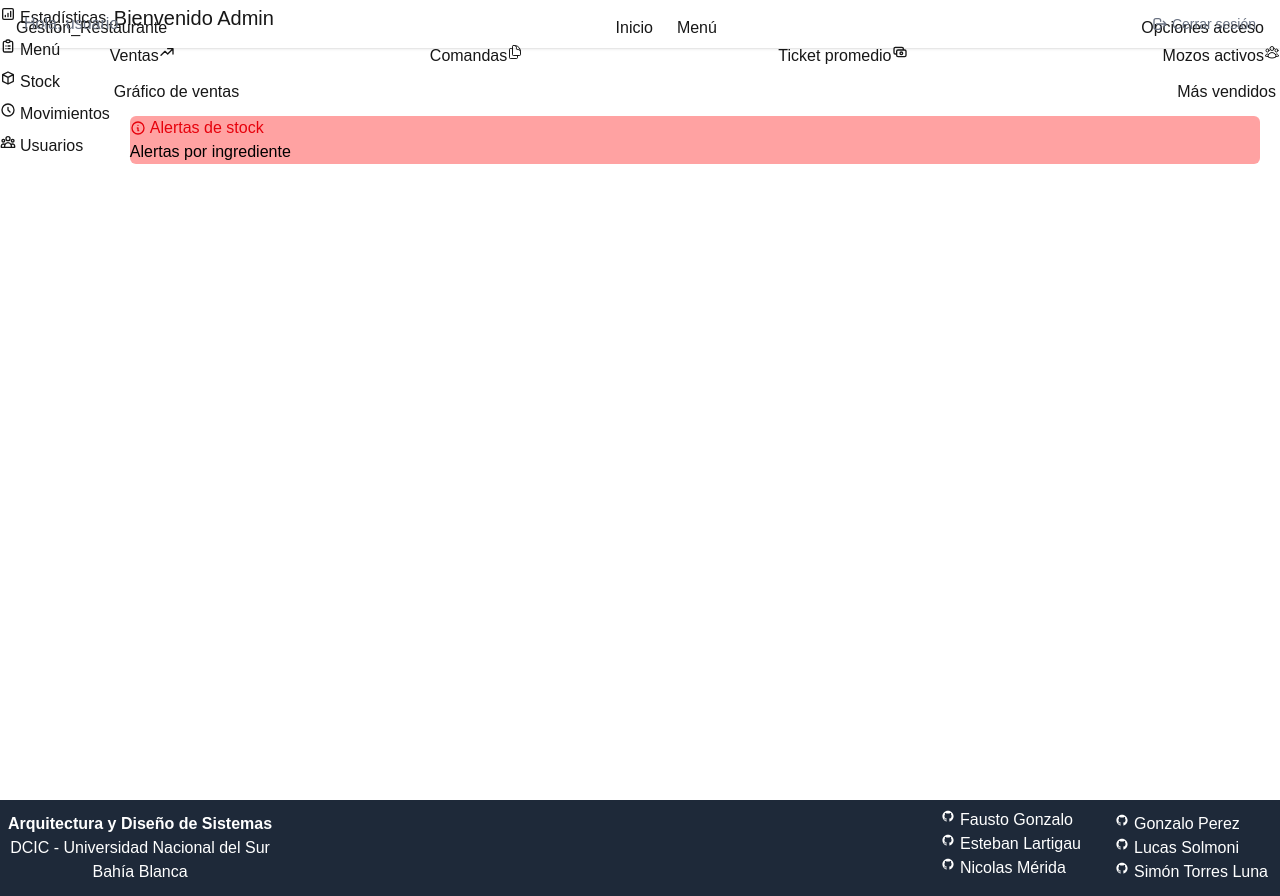
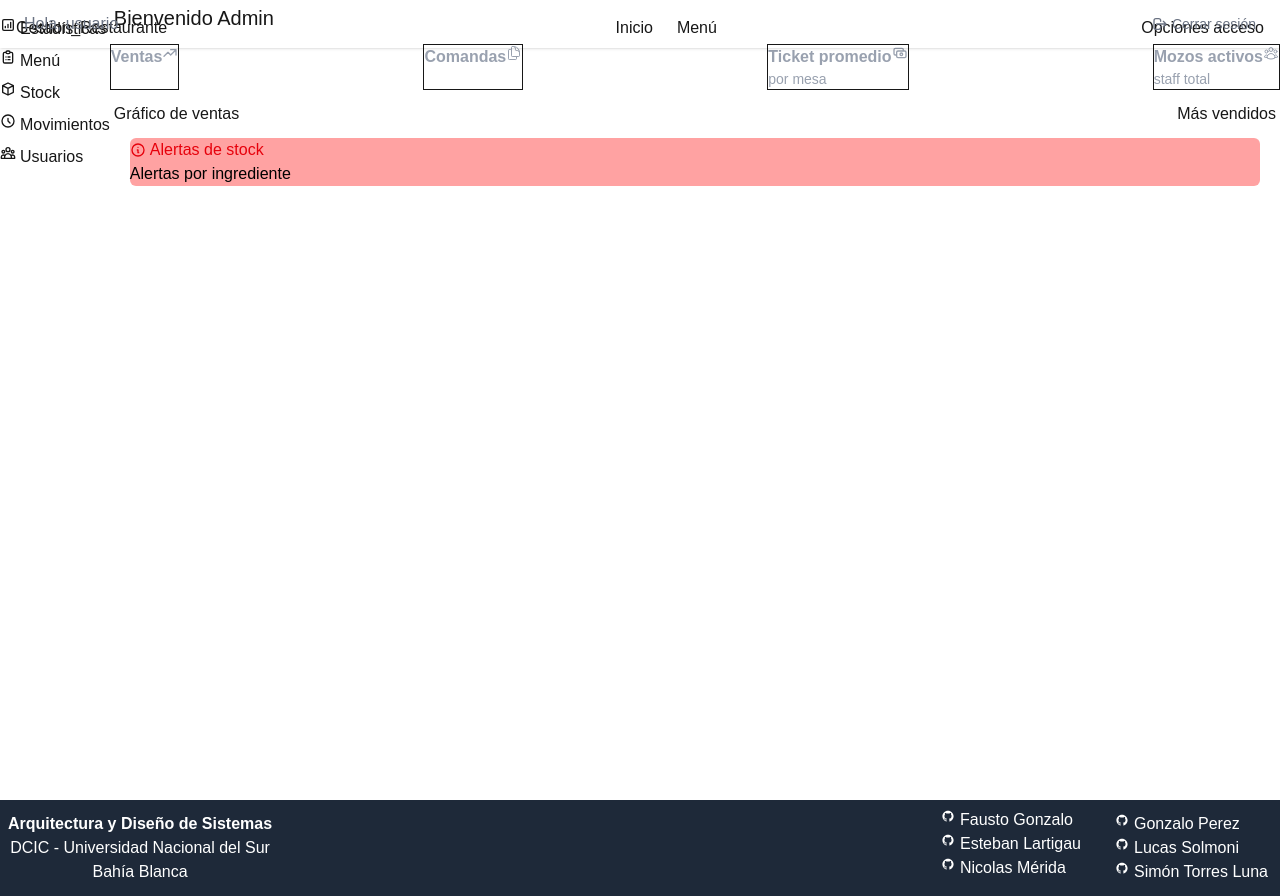
Before and after one commit to nicolasmerida/Proyecto-Arqui-Grupo7, a Next.js app in the folder frontend/: page /user/admin in a window 1280 px wide. Built offline with nearby package versions, Linux system fonts and the light colour scheme.

Commit message:
Actualización estilo Admin
Se corrigió y actualizó el diseño de los componentes de la barra de estadísticas del administrador

```diff
--- a/frontend/app/ui/admin/StatsBar.tsx
+++ b/frontend/app/ui/admin/StatsBar.tsx
@@ -1,11 +1,11 @@
 // app/ui/admin/StatsBar.tsx
 import SalesCard from "@/app/ui/sales/sales-card";
-import CommandsCard from "@/app/ui/commands/commands-card";
+import CommandsCard from "@/app/ui/commands/command-card";
 import StaffCard from "@/app/ui/staff/staff-card";
 import TicketCard from "@/app/ui/ticket/ticket-card";
 
 export default function StatsBar() {
-
+    //Consultar comandas, ventas, personal y ticket promedio
     return (
         <div className="flex flex-row justify-between">
             <SalesCard />
--- /dev/null
+++ b/frontend/app/ui/commands/command-card.tsx
@@ -0,0 +1,16 @@
+// app/ui/commands/command-card.tsx
+import { HiOutlineDocumentDuplicate } from "react-icons/hi2";
+
+export default function CommandCard() {
+
+    return (
+        <div className="flex flex-col border">
+            <div className="flex font-semibold text-base text-gray-400 justify-between">
+                Comandas <HiOutlineDocumentDuplicate />
+            </div>
+            <div className="flex text-xl text-black font-serif">
+                {/* Cant total comandas */}
+            </div>
+        </div>
+    );
+}
--- a/frontend/app/ui/commands/commands-card.tsx
+++ /dev/null
@@ -1,13 +0,0 @@
-// app/ui/commands/commands-card.tsx
-import { HiOutlineDocumentDuplicate } from "react-icons/hi2";
-
-export default function CommandsCard() {
-
-    return (
-        <div className="flex flex-col">
-            <div className="flex justify-between">
-                Comandas <HiOutlineDocumentDuplicate />
-            </div>
-        </div>
-    );
-}
--- a/frontend/app/ui/sales/sales-card.tsx
+++ b/frontend/app/ui/sales/sales-card.tsx
@@ -4,9 +4,15 @@ import { HiOutlineTrendingUp } from "react-icons/hi";
 export default function SalesCard() {
 
     return (
-        <div className="flex flex-col">
-            <div className="flex justify-between">
+        <div className="flex flex-col border">
+            <div className="flex font-semibold text-base text-gray-400 justify-between">
                 Ventas <HiOutlineTrendingUp />
+            </div>
+            <div className="flex text-xl text-green-500 font-serif">
+                {/* Ganancia total ventas
+                    Si total es > a 0, color verde
+                    Si total es = a 0, color negro
+                    Si total es < a 0, color rojo  */}
             </div>
         </div>
     );
--- a/frontend/app/ui/staff/staff-card.tsx
+++ b/frontend/app/ui/staff/staff-card.tsx
@@ -4,9 +4,15 @@ import { HiOutlineUserGroup } from "react-icons/hi2";
 export default function StaffCard() {
 
     return (
-        <div className="flex flex-col">
-            <div className="flex justify-between">
+        <div className="flex flex-col border">
+            <div className="flex font-semibold text-base text-gray-400 justify-between">
                 Mozos activos <HiOutlineUserGroup />
+            </div>
+            <div className="flex text-xl text-black font-serif">
+                {/* Cant mozos activos */}
+            </div>
+            <div className="text-sm text-gray-400">
+                {/* Cant mozos total */} staff total
             </div>
         </div>
     );
--- a/frontend/app/ui/ticket/ticket-card.tsx
+++ b/frontend/app/ui/ticket/ticket-card.tsx
@@ -4,10 +4,16 @@ import { HiOutlineCash } from "react-icons/hi";
 export default function TicketCard() {
 
     return (
-        <div className="flex flex-col">
-            <div className="flex justify-between">
+        <div className="flex flex-col border">
+            <div className="flex font-semibold text-base text-gray-400 justify-between">
                 Ticket promedio <HiOutlineCash />
             </div>
+            <div className="flex text-xl text-black font-serif">
+                {/* Costo de ticket promedio */}
+            </div>
+            <span className="text-sm text-gray-400">
+                por mesa
+            </span>
         </div>
     );
 }
```
